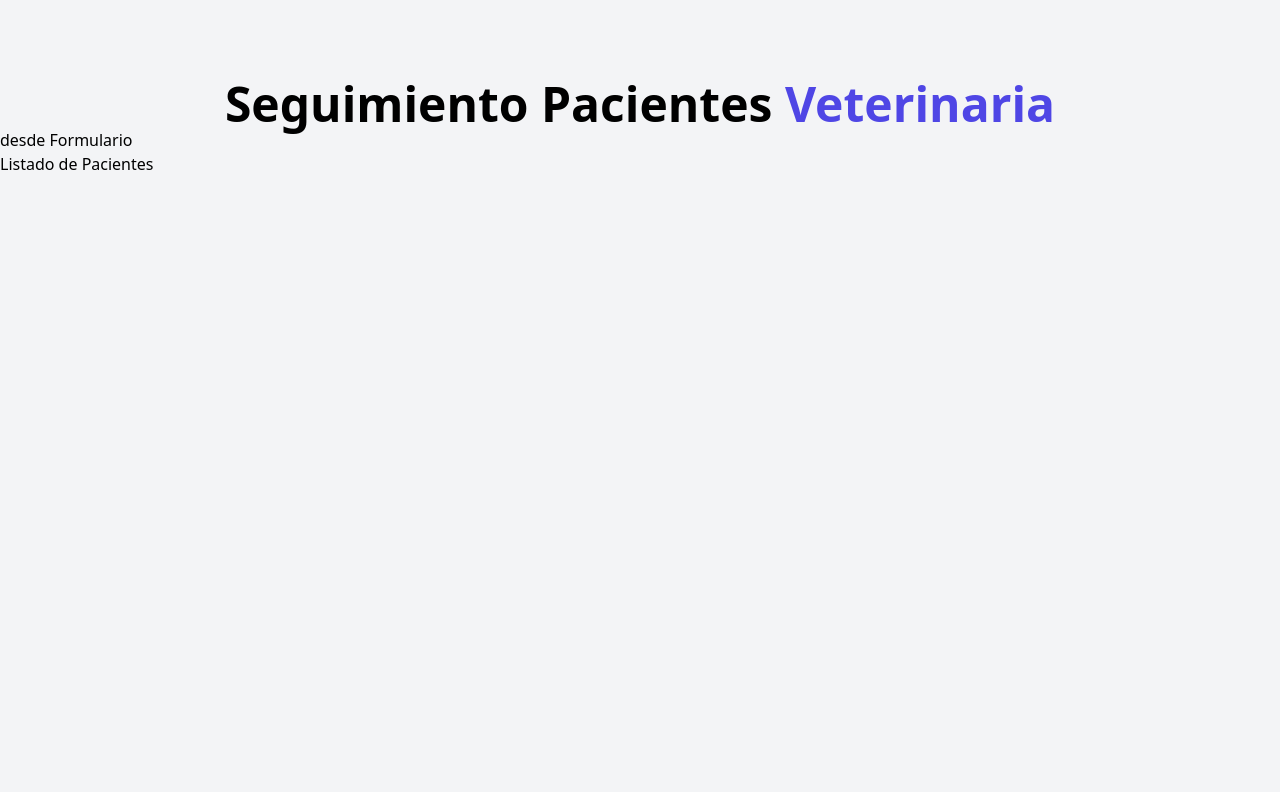
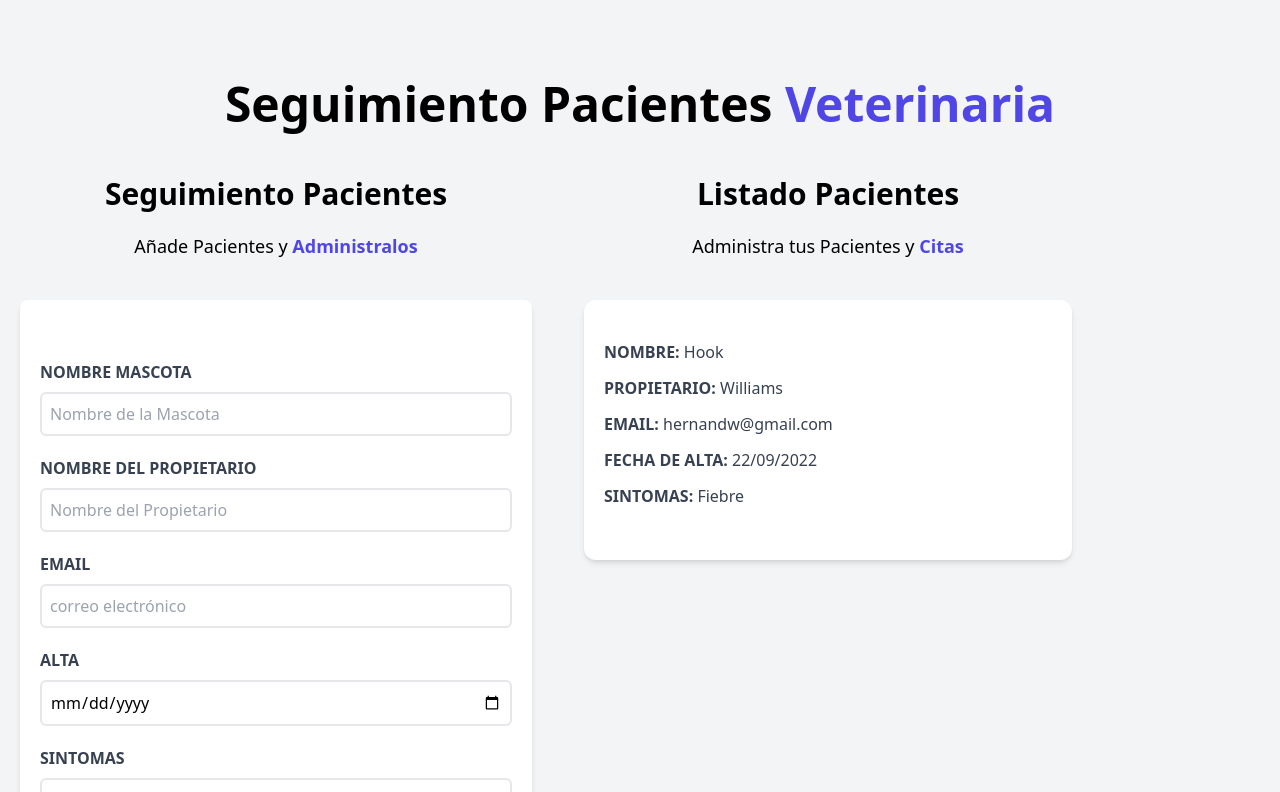
Before and after one commit to hernandw/veterinaria-app, a React (Vite) app: page / in a window 1280 px wide. Shown: the top 792 px of the page. Built offline with nearby package versions, Linux system fonts and the light colour scheme.

Commit message:
:tada: feat: add error component

```diff
--- a/src/App.jsx
+++ b/src/App.jsx
@@ -1,12 +1,17 @@
 import "./App.css";
+import { useState } from "react";
 import { Header, Form, PatientList } from "./assets/components";
 
 function App() {
+  const [patient, setPatient] = useState([]);
   return (
     <div className="container mx-auto m-20">
       <Header />
-      <Form />
-      <PatientList />
+
+      <div className="mt-12 md:flex">
+        <Form patient={patient} setPatient={setPatient} />
+        <PatientList patient={patient} />
+      </div>
     </div>
   );
 }
--- /dev/null
+++ b/src/assets/components/Error.jsx
@@ -0,0 +1,9 @@
+import React from "react";
+
+export const Error = ({message}) => {
+  return (
+    <p className="bg-red-800 text-white text-center rounded-lg p-3 font-bold uppercase">
+      {message}
+    </p>
+  );
+};
--- a/src/assets/components/Form.jsx
+++ b/src/assets/components/Form.jsx
@@ -1,9 +1,132 @@
-import React from 'react'
+import React, { useState } from "react";
+import { Error } from "./Error";
 
-export const Form = () => {
+export const Form = ({ patient, setPatient }) => {
+  const [name, setName] = useState("");
+  const [owner, setOwner] = useState("");
+  const [email, setEmail] = useState("");
+  const [alta, setAlta] = useState("");
+  const [symptom, setSymptom] = useState("");
+  const [error, setError] = useState(false);
+
+  const handleSubmit = (e) => {
+    e.preventDefault();
+    if ([name, owner, email, alta, symptom].includes("")) {
+      setError(true);
+      return;
+    }
+    {
+      setError(false);
+      const object = {
+        name,
+        owner,
+        email,
+        alta,
+        symptom,
+      };
+      setPatient([...patient, object]);
+
+    }
+  };
+
   return (
-    <h2>
-      desde Formulario
-    </h2>
-  )
-}
+    <div className="md:w-1/2 lg:w-2/5 mb-10 mx-5">
+      <h2 className="font-black text-3xl text-center">Seguimiento Pacientes</h2>
+      <p className="text-lg mt-5 text-center mb-10">
+        Añade Pacientes y{" "}
+        <span className="text-indigo-600 font-bold">Administralos</span>
+      </p>
+      <form
+        onSubmit={handleSubmit}
+        className="bg-white shadow-md rounded-lg py-10 px-5"
+      >
+        {error && <Error message='Todos los campos son obligatorios' />}
+        <div className="mt-5">
+          <label
+            htmlFor="name"
+            className="block text-gray-700 uppercase font-bold"
+          >
+            Nombre Mascota
+          </label>
+          <input
+            id="name"
+            type="text"
+            placeholder="Nombre de la Mascota"
+            className="p-2 border-2 w-full mt-2 placeholder-gray-400 rounded-md"
+            value={name}
+            onChange={(e) => setName(e.target.value)}
+          />
+        </div>
+        <div className="mt-5">
+          <label
+            htmlFor="owner"
+            className="block text-gray-700 uppercase font-bold"
+          >
+            Nombre del Propietario
+          </label>
+          <input
+            id="owner"
+            type="text"
+            placeholder="Nombre del Propietario"
+            className="p-2 border-2 w-full mt-2 placeholder-gray-400 rounded-md"
+            value={owner}
+            onChange={(e) => setOwner(e.target.value)}
+          />
+        </div>
+        <div className="mt-5">
+          <label
+            htmlFor="email"
+            className="block text-gray-700 uppercase font-bold"
+          >
+            Email
+          </label>
+          <input
+            id="email"
+            type="email"
+            placeholder="correo electrónico"
+            className="p-2 border-2 w-full mt-2 placeholder-gray-400 rounded-md"
+            value={email}
+            onChange={(e) => setEmail(e.target.value)}
+          />
+        </div>
+        <div className="mt-5">
+          <label
+            htmlFor="alta"
+            className="block text-gray-700 uppercase font-bold"
+          >
+            Alta
+          </label>
+          <input
+            id="alta"
+            type="date"
+            className="p-2 border-2 w-full mt-2 placeholder-gray-400 rounded-md"
+            value={alta}
+            onChange={(e) => setAlta(e.target.value)}
+          />
+        </div>
+        <div className="mt-5">
+          <label
+            htmlFor="sintomas"
+            className="block text-gray-700 uppercase font-bold"
+          >
+            Sintomas
+          </label>
+          <textarea
+            className="p-2 border-2 w-full mt-2 placeholder-gray-400 rounded-md"
+            id="sintomas"
+            cols="30"
+            rows="10"
+            placeholder="Describe los Sintomas"
+            value={symptom}
+            onChange={(e) => setSymptom(e.target.value)}
+          ></textarea>
+        </div>
+        <input
+          type="submit"
+          className="w-full text-white p-3 bg-indigo-600 uppercase font-bold hover:bg-indigo-700 rounded-lg cursor-pointer transition-colors"
+          value="Agregar Paciente"
+        />
+      </form>
+    </div>
+  );
+};
--- /dev/null
+++ b/src/assets/components/Patient.jsx
@@ -0,0 +1,26 @@
+import React from "react";
+
+export const Patient = ({ name, owner, email, date, symptom }) => {
+  return (
+    <div className="m-3 bg-white shadow-md px-5 py-10 rounded-xl">
+      <p className="font-bold mb-3 text-gray-700 uppercase">
+        Nombre: <span className="font-normal normal-case">{name}</span>
+      </p>
+
+      <p className="font-bold mb-3 text-gray-700 uppercase">
+        Propietario: <span className="font-normal normal-case">{owner}</span>
+      </p>
+
+      <p className="font-bold mb-3 text-gray-700 uppercase">
+        Email: <span className="font-normal normal-case">{email}</span>
+      </p>
+
+      <p className="font-bold mb-3 text-gray-700 uppercase">
+        Fecha de Alta: <span className="font-normal normal-case">{date}</span>
+      </p>
+      <p className="font-bold mb-3 text-gray-700 uppercase">
+        Sintomas: <span className="font-normal normal-case">{symptom}</span>
+      </p>
+    </div>
+  );
+};
--- a/src/assets/components/PatientList.jsx
+++ b/src/assets/components/PatientList.jsx
@@ -1,9 +1,15 @@
 import React from "react";
+import { Patient } from "./Patient";
 
 export const PatientList = () => {
   return (
     <>
-      <h2>Listado de Pacientes</h2>
+      <div className="md:w-1/2 lg:w-2/5 mb-10 mx-5">
+      <h2 className="font-black text-3xl text-center">Listado Pacientes</h2>
+      <p className="text-lg mt-5 text-center mb-10">Administra tus Pacientes y <span className="text-indigo-600 font-bold">Citas</span></p>
+      <Patient name="Hook" owner="Williams" email="hernandw@gmail.com" date="22/09/2022" symptom=" Fiebre" />
+
+      </div>
     </>
   );
 };
--- a/src/index.css
+++ b/src/index.css
@@ -1,3 +1,3 @@
 @tailwind base;
 @tailwind components;
-@tailwind utilities
+@tailwind utilities;
```
